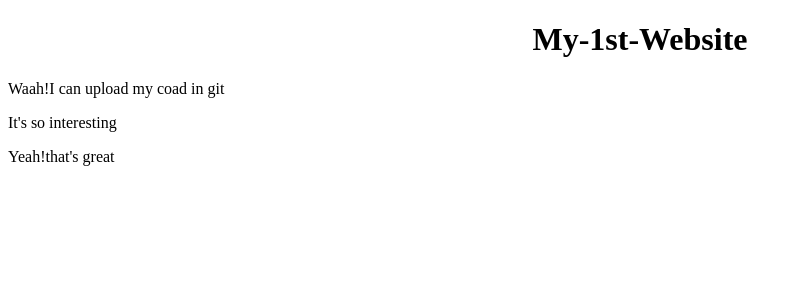
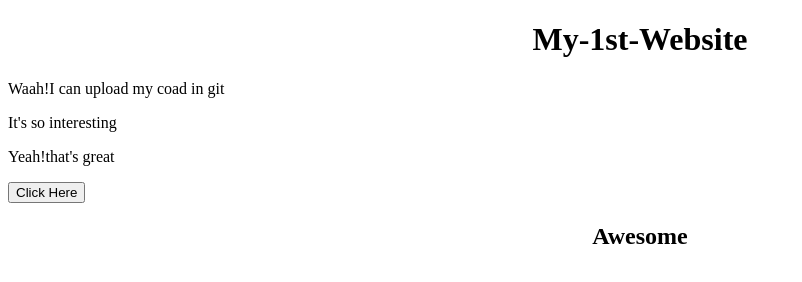
Before and after one commit to ntnSNnice/My-1st-Website, a plain HTML site: page Index.html in a window 1280 px wide. Shown: the whole page, without its empty margins (0-802 px from the left). Drawn offline with Linux system fonts and the light colour scheme.

Commit message:
Learned github

```diff
--- a/Index.html
+++ b/Index.html
@@ -10,6 +10,8 @@
     <p>Waah!I can upload my coad in git</p>
     <p>It's so interesting</p>
     <p>Yeah!that's great</p>
+    <button>Click Here</button>
 
+    <h2><center>Awesome</center></h2>
 </body>
 </html>
```
